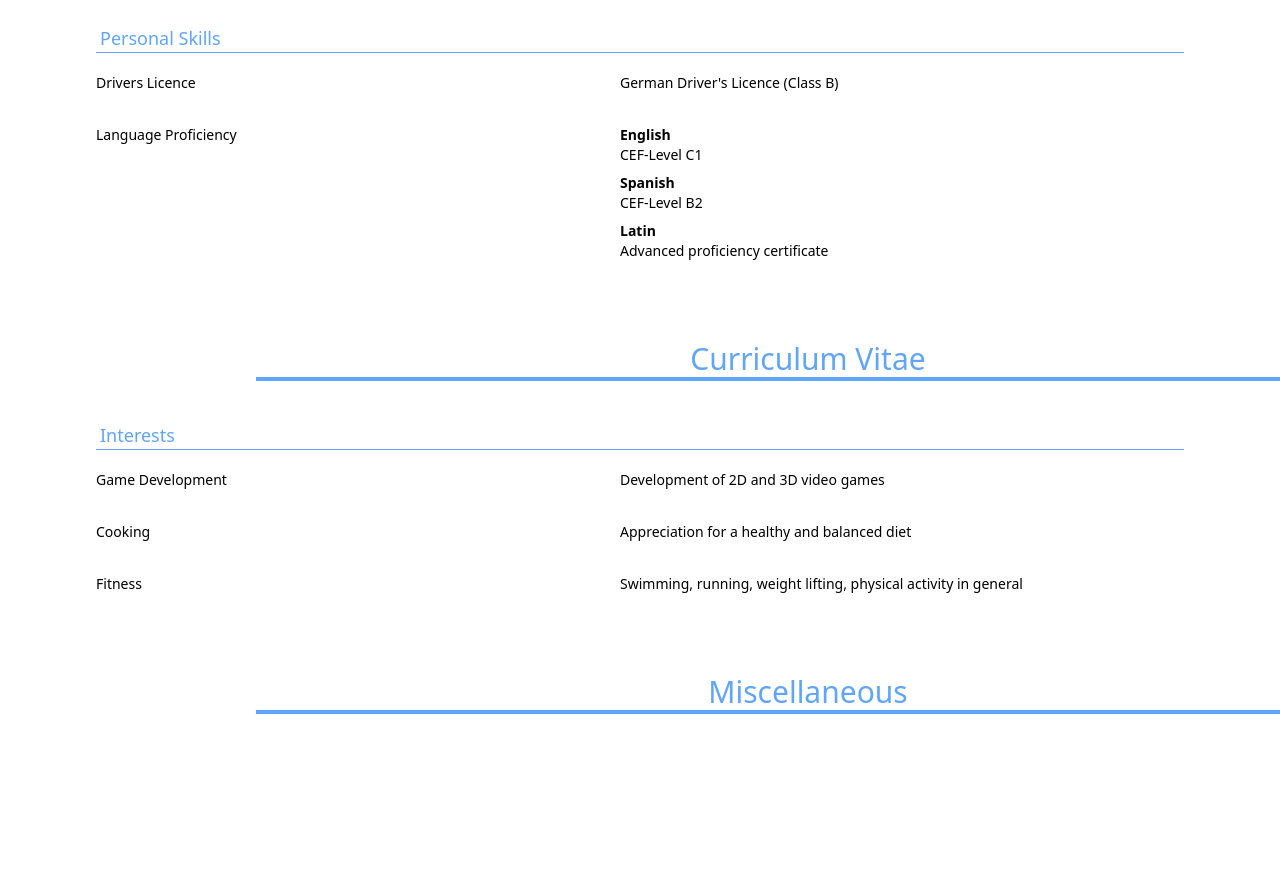
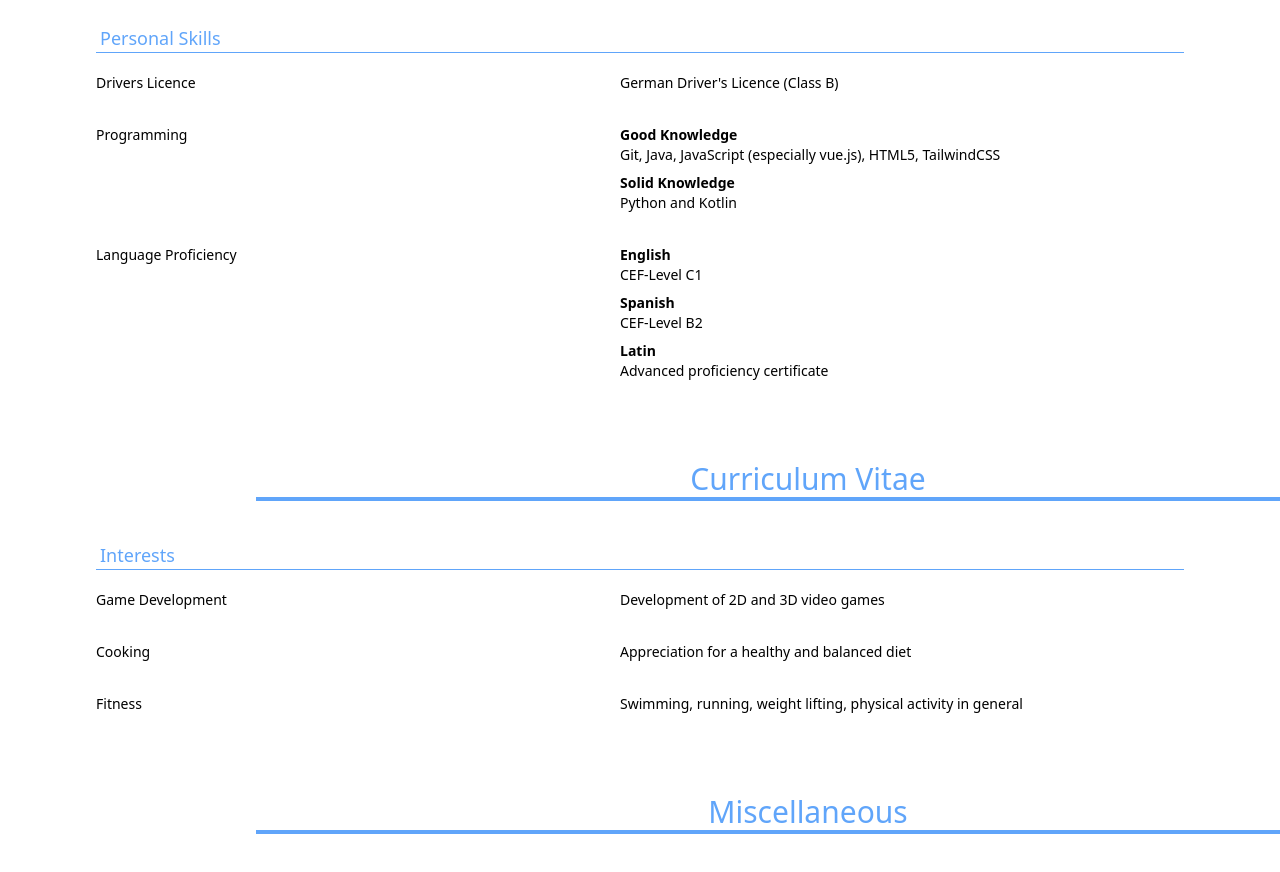
Before and after one commit to theovier/printable-multipage-cv, a Vue app: page / in a window 1280 px wide. Shown: the part 2380-3252 px from the top of the page. Before the commit the page ends 3174 px from the top, so only its background shows below. Built offline with nearby package versions, Linux system fonts and the light colour scheme.

Commit message:
add some programming entries to skill section

```diff
--- a/src/components/sections/SkillsSection.vue
+++ b/src/components/sections/SkillsSection.vue
@@ -5,6 +5,18 @@
 			<entry cue="Drivers Licence"
 				>German Driver's Licence (Class B)</entry
 			>
+			<entry cue="Programming">
+				<div class="space-y-2">
+					<div>
+						<div class="font-semibold">Good Knowledge</div>
+						<div>Git, Java, JavaScript (especially vue.js), HTML5, TailwindCSS</div>
+					</div>
+					<div>
+						<div class="font-semibold">Solid Knowledge</div>
+						<div>Python and Kotlin</div>
+					</div>
+				</div>
+			</entry>
 			<entry cue="Language Proficiency">
 				<div class="space-y-2">
 					<div>
```
